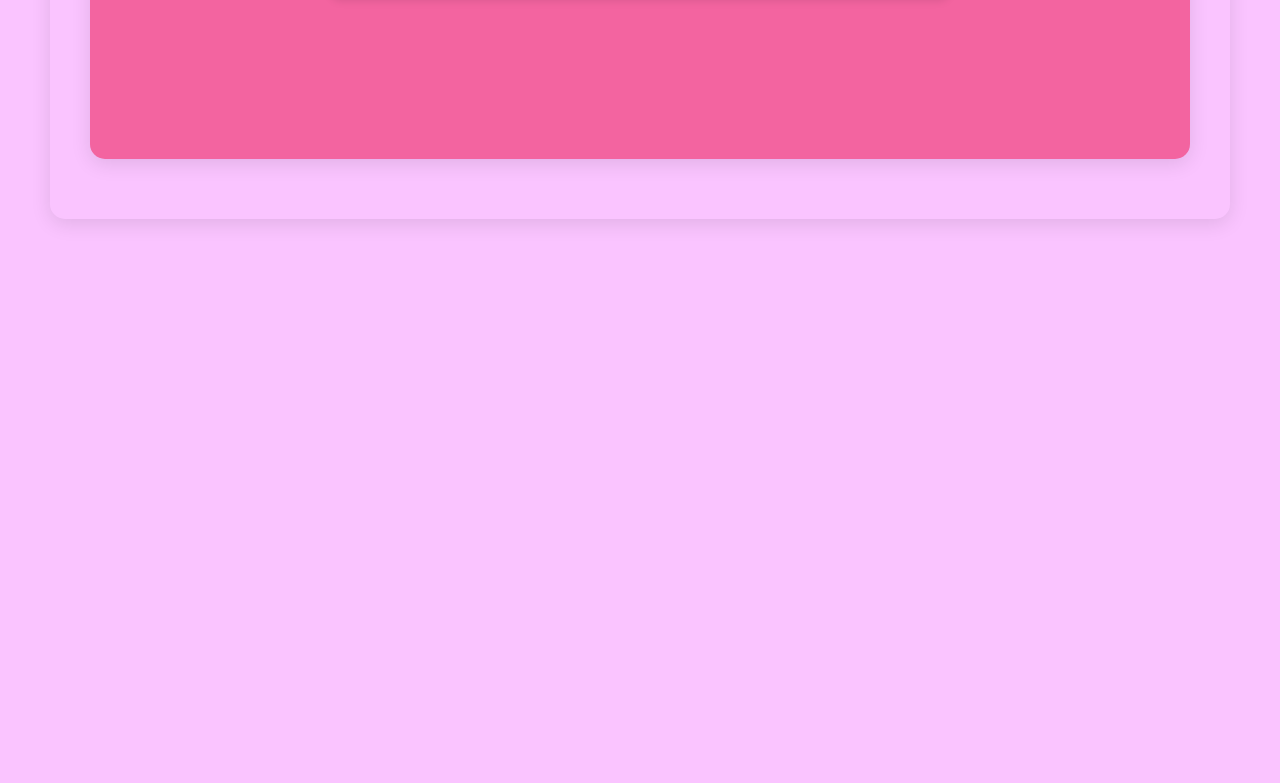
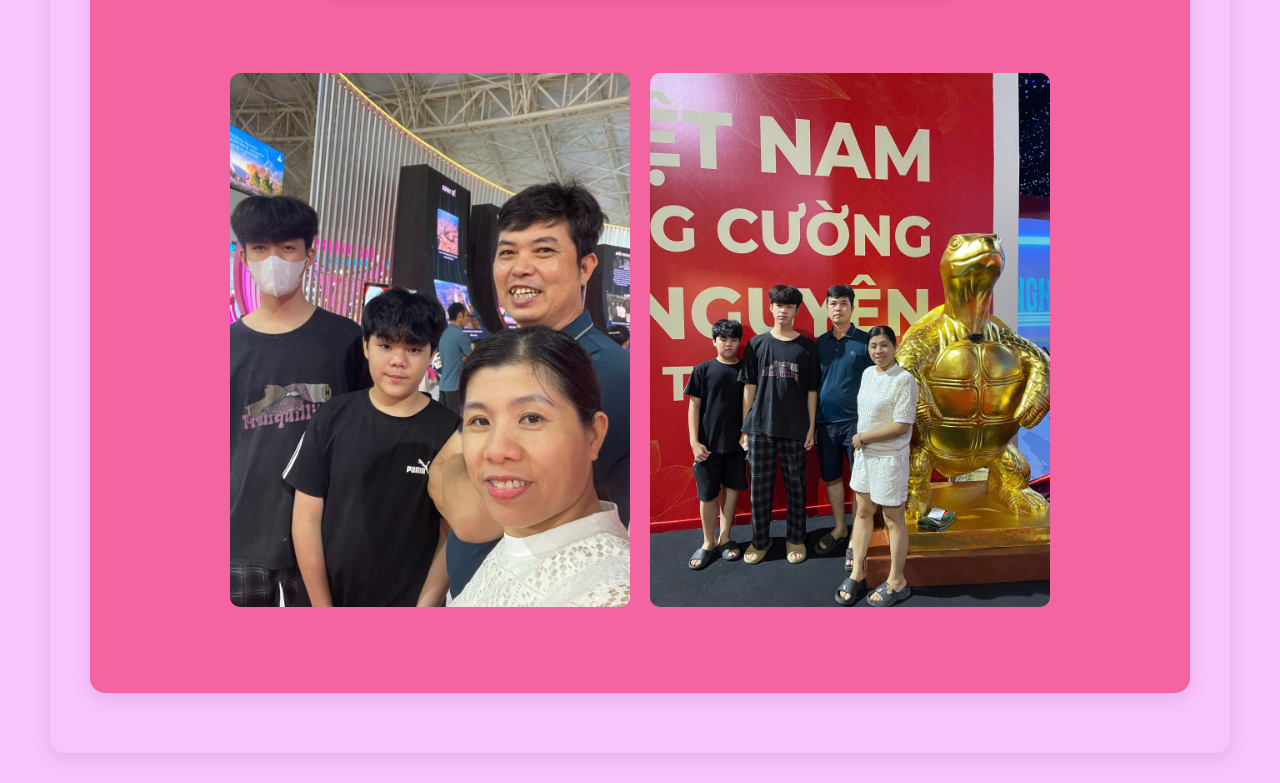
Before and after one commit to hungnd23/duyhung.github.io, a plain HTML site: page index.html in a window 1280 px wide. Shown: the part 558-1341 px from the top of the page. Before the commit the page ends 807 px from the top, so only its background shows below. Drawn offline with Linux system fonts and the light colour scheme.

Commit message:
Fix HTML structure and update image paths

```diff
--- a/index.html
+++ b/index.html
@@ -24,14 +24,15 @@
             </p>
             <div class="ngang">
                 <p class="anh1">
-                <img src="img/canha.jpg" alt="">
+                <img src="canha.jpg" alt="">
             </p>
             <p class="anh2">
-                <img src="img/conrua.jpg" alt="">
+                <img src="conrua.jpg" alt="">
             </p>
             </div>
         </div>
     </div>
 
 </body>
+
 </html>
```
